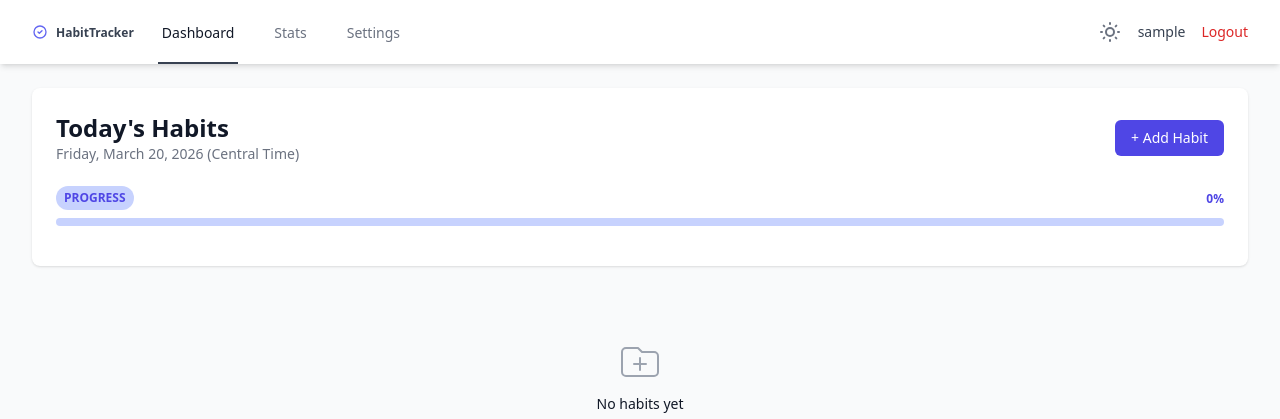
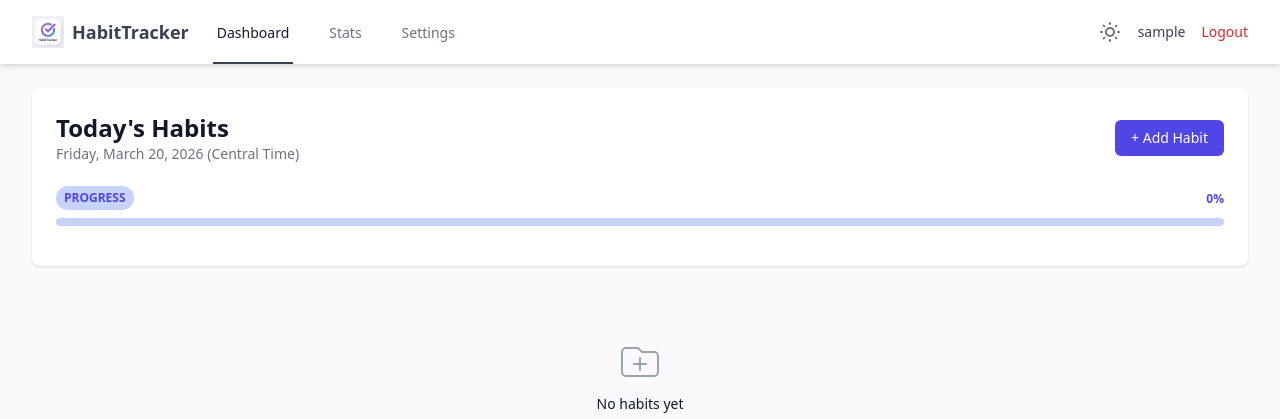
Before and after one commit to infosectestwin/HabbitTracker, a Flask app: page / in a window 1280 px wide. Shown: the top 419 px of the page. Run offline with Flask 3, Linux system fonts and the light colour scheme; the visitor is signed in with stand-in values (Sample User, id 1); data that the repository does not hold is empty; some libraries are stand-ins or nearby versions.

Commit message:
UI: Replace SVG logo with image and improve modal centering/positioning

```diff
--- a/app/templates/base.html
+++ b/app/templates/base.html
@@ -37,11 +37,9 @@
             <div class="flex justify-between h-16">
                 <div class="flex">
                     <div class="flex-shrink-0 flex items-center">
-                        <a id="site-logo" href="{{ url_for('main.index') }}" aria-label="HabitTracker Home" class="flex items-center space-x-2 font-semibold text-sm text-gray-700 dark:text-gray-200 hover:text-indigo-600 transition-colors">
-                            <svg class="w-4 h-4 min-w-[16px] min-h-[16px] text-indigo-500" fill="none" stroke="currentColor" viewBox="0 0 24 24" xmlns="http://www.w3.org/2000/svg">
-                                <path stroke-linecap="round" stroke-linejoin="round" stroke-width="2" d="M9 12l2 2 4-4m6 2a9 9 0 11-18 0 9 9 0 0118 0z"></path>
-                            </svg>
-                            <span class="text-gray-700 dark:text-gray-200 text-xs leading-tight">HabitTracker</span>
+                        <a id="site-logo" href="{{ url_for('main.index') }}" aria-label="HabitTracker Home" class="flex items-center space-x-2">
+                            <img src="{{ url_for('static', filename='images/logo.png') }}" alt="HabitTracker Logo" class="h-8 w-auto">
+                            <span class="text-gray-700 dark:text-gray-200 font-bold text-lg hidden sm:block">HabitTracker</span>
                         </a>
                     </div>
                     {% if request.endpoint not in ['auth.login', 'auth.register'] %}
--- a/app/templates/dashboard/index.html
+++ b/app/templates/dashboard/index.html
@@ -80,7 +80,7 @@
 
     <!-- Add Habit Modal -->
     <div x-show="showAddModal" x-cloak class="fixed inset-0 z-50 overflow-y-auto" aria-labelledby="modal-title" role="dialog" aria-modal="true">
-        <div class="flex items-end justify-center min-h-screen pt-4 px-4 pb-20 text-center sm:block sm:p-0">
+        <div class="flex items-center justify-center min-h-screen pt-4 px-4 pb-20 sm:pb-40 text-center sm:block sm:p-0">
             <div x-show="showAddModal" class="fixed inset-0 bg-gray-500 bg-opacity-75 transition-opacity" @click="showAddModal = false"></div>
 
             <span class="hidden sm:inline-block sm:align-middle sm:h-screen" aria-hidden="true">&#8203;</span>
--- a/app/templates/settings/index.html
+++ b/app/templates/settings/index.html
@@ -81,8 +81,11 @@
 
     <!-- Add Reminder Modal -->
     <div x-show="showReminderModal" x-cloak class="fixed inset-0 z-50 overflow-y-auto" aria-labelledby="modal-title" role="dialog" aria-modal="true">
-        <div class="flex items-end justify-center min-h-screen pt-4 px-4 pb-20 text-center sm:block sm:p-0">
+        <div class="flex items-center justify-center min-h-screen pt-4 px-4 pb-20 sm:pb-40 text-center sm:block sm:p-0">
             <div x-show="showReminderModal" class="fixed inset-0 bg-gray-500 bg-opacity-75 transition-opacity" @click="showReminderModal = false"></div>
+
+            <span class="hidden sm:inline-block sm:align-middle sm:h-screen" aria-hidden="true">&#8203;</span>
+
             <div class="inline-block align-bottom bg-white dark:bg-gray-800 rounded-2xl text-left overflow-hidden shadow-2xl transform transition-all sm:my-8 sm:align-middle sm:max-w-lg sm:w-full">
                 <form action="{{ url_for('habits.add_reminder') }}" method="POST">
                     <div class="bg-white dark:bg-gray-800 px-6 pt-6 pb-4">
```
Also changed, not shown: app/static/images/logo.png (added).
